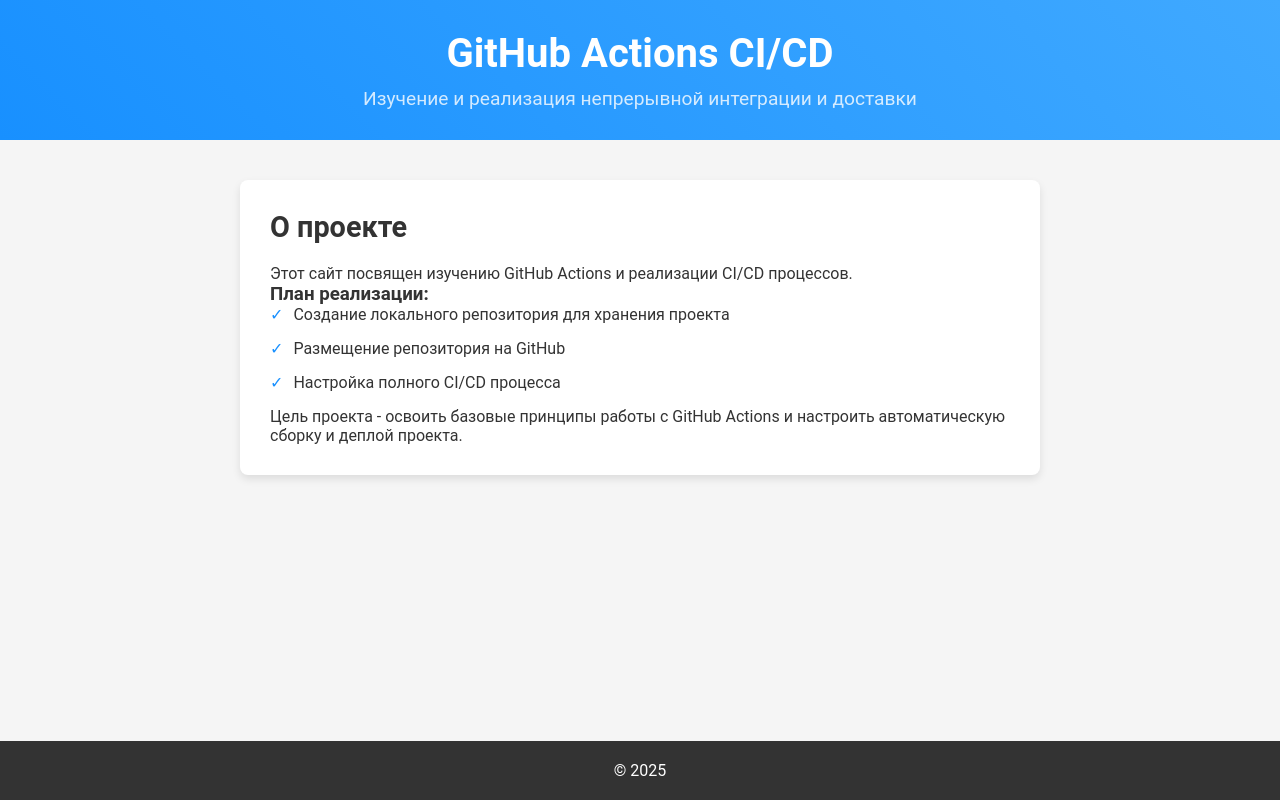
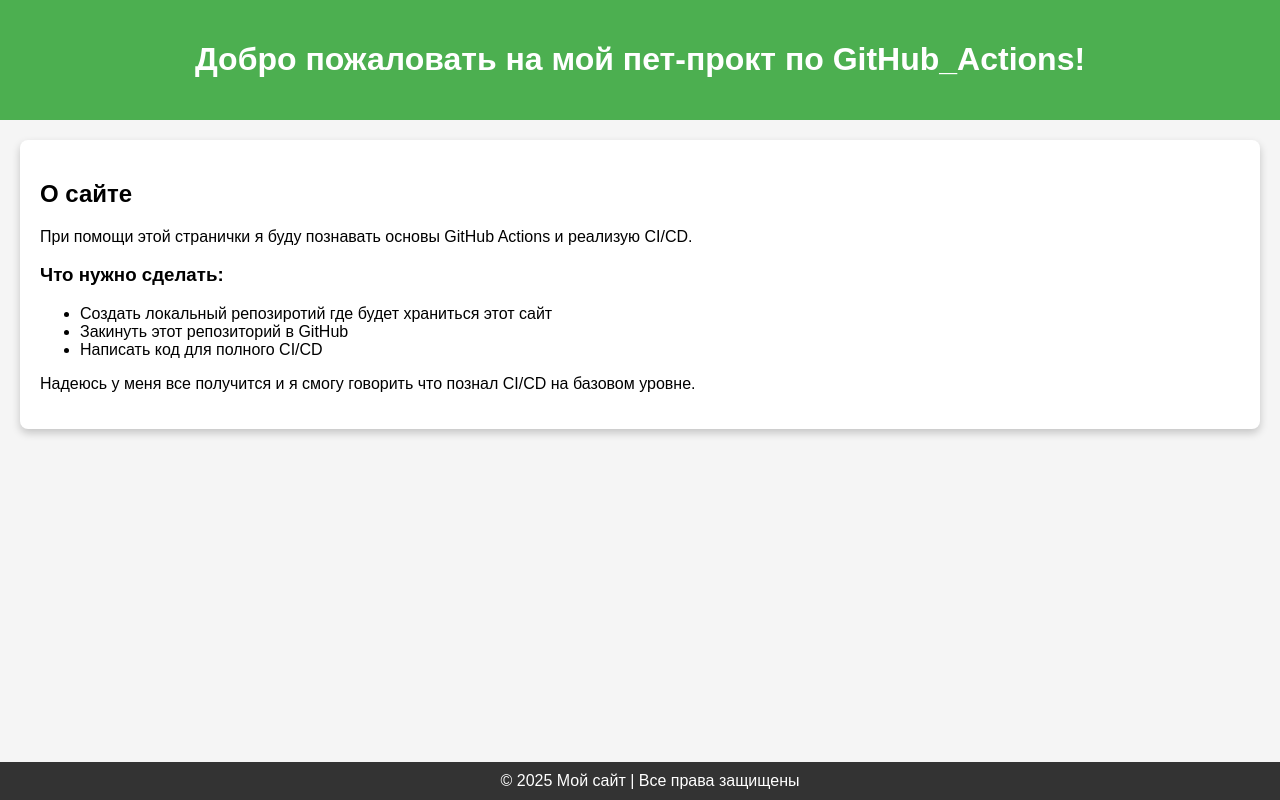
Before and after one commit to EvgTitov/GitHub_CI-CD, a plain HTML site: page index.html in a window 1280 px wide. Drawn offline with Linux system fonts and the light colour scheme.

Commit message:
Update index.html

```diff
--- a/index.html
+++ b/index.html
@@ -3,135 +3,62 @@
 <head>
     <meta charset="UTF-8">
     <meta name="viewport" content="width=device-width, initial-scale=1.0">
-    <title>GitHub Actions CI/CD</title>
+    <title>Простой сайт</title>
     <style>
-        :root {
-            --primary: #1890ff;
-            --secondary: #f5f5f5;
-            --text: #333;
-            --light: #fff;
-            --dark: #333;
-        }
-
-        * {
+        body {
+            font-family: Arial, sans-serif;
             margin: 0;
             padding: 0;
-            box-sizing: border-box;
-        }
-
-        body {
-            font-family: 'Roboto', sans-serif;
-            background-color: var(--secondary);
-            color: var(--text);
-            display: flex;
-            flex-direction: column;
-            min-height: 100vh;
+            background-color: #f5f5f5;
         }
 
         .header {
-            background: linear-gradient(45deg, var(--primary), #40a9ff);
-            color: var(--light);
-            padding: 30px 20px;
-            display: flex;
-            flex-direction: column;
-            align-items: center;
-            justify-content: center;
-            text-align: center;
-        }
-
-        .header h1 {
-            font-size: 2.5rem;
-            margin-bottom: 10px;
-        }
-
-        .header p {
-            font-size: 1.2rem;
-            opacity: 0.8;
-        }
-
-        .main {
-            flex: 1;
-            padding: 40px 20px;
-            display: flex;
-            flex-direction: column;
-            align-items: center;
-        }
-
-        .card {
-            background-color: var(--light);
-            border-radius: 8px;
-            box-shadow: 0 4px 8px rgba(0,0,0,0.1);
-            padding: 30px;
-            width: 100%;
-            max-width: 800px;
-            margin-bottom: 20px;
-        }
-
-        .card h2 {
-            font-size: 1.8rem;
-            margin-bottom: 20px;
-        }
-
-        .card ul {
-            list-style: none;
-            padding: 0;
-        }
-
-        .card ul li {
-            display: flex;
-            align-items: center;
-            margin-bottom: 15px;
-        }
-
-        .card ul li::before {
-            content: "✓";
-            color: var(--primary);
-            margin-right: 10px;
-        }
-
-        .footer {
-            background-color: var(--dark);
-            color: var(--light);
+            background-color: #4CAF50;
+            color: white;
             padding: 20px;
             text-align: center;
         }
 
-        @media (max-width: 768px) {
-            .header, .card {
-                padding: 20px;
-            }
+        .content {
+            padding: 20px;
+            margin: 20px;
+            background-color: white;
+            border-radius: 8px;
+            box-shadow: 0 4px 8px 0 rgba(0,0,0,0.2);
+        }
 
-            .header h1 {
-                font-size: 2rem;
-            }
-
-            .card h2 {
-                font-size: 1.6rem;
-            }
+        .footer {
+            background-color: #333;
+            color: white;
+            text-align: center;
+            padding: 10px;
+            position: fixed;
+            bottom: 0;
+            width: 100%;
         }
     </style>
 </head>
 <body>
-    <header class="header">
-        <h1>GitHub Actions CI/CD</h1>
-        <p>Изучение и реализация непрерывной интеграции и доставки</p>
-    </header>
+    <div class="header">
+        <h1>Добро пожаловать на мой пет-прокт по GitHub_Actions!</h1>
+    </div>
 
-    <main class="main">
-        <div class="card">
-            <h2>О проекте</h2>
-            <p>Этот сайт посвящен изучению GitHub Actions и реализации CI/CD процессов.</p>
+    <div class="content">
+        <h2>О сайте</h2>
+        <p>При помощи этой странички я буду познавать основы GitHub Actions и реализую CI/CD.</p>
 
-            <h3>План реализации:</h3>
-            <ul>
-                <li>Создание локального репозитория для хранения проекта</li>
-                <li>Размещение репозитория на GitHub</li>
-                <li>Настройка полного CI/CD процесса</li>
-            </ul>
+        <h3>Что нужно сделать:</h3>
+        <ul>
+            <li>Создать локальный репозиротий где будет храниться этот сайт</li>
+            <li>Закинуть этот репозиторий в GitHub</li>
+            <li>Написать код для полного CI/CD</li>
+        </ul>
 
-            <p>Цель проекта - освоить базовые принципы работы с GitHub Actions и настроить автоматическую сборку и деплой проекта.</p>
-        </div>
-    </main>
+        <p>Надеюсь у меня все получится и я смогу говорить что познал CI/CD на базовом уровне.</p>
+    </div>
 
-    <footer class="footer">
-        &copy; 2025
+    <div class="footer">
+        &copy; 2025 Мой сайт | Все права защищены
+    </div>
+</body>
+</html>
```
